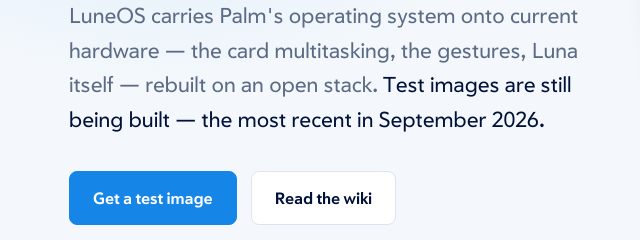
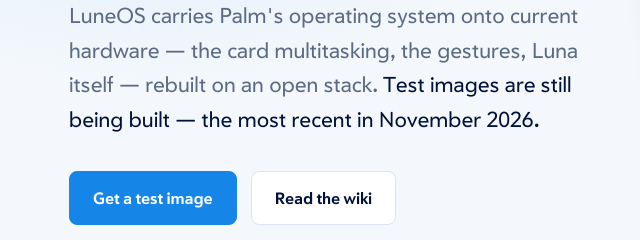
Before and after one commit to webOS-ports/webOS-ports.github.io, a plain HTML site: page index.html in a window 1280 px wide. Shown: the part 372-612 px from the top of the page, 35-675 px from the left. Drawn offline with Linux system fonts and the light colour scheme.

Commit message:
Say the latest test images are from November 2026
Co-Authored-By: Claude Sonnet 5.5 <noreply@anthropic.com>

```diff
--- a/index.html
+++ b/index.html
@@ -198,7 +198,7 @@ footer a{color:var(--soft)}
       <h1>webOS never stopped.</h1>
       <p class="lede">LuneOS carries Palm's operating system onto current hardware — the card
       multitasking, the gestures, Luna itself — rebuilt on an open stack.
-      <strong>Test images are still being built — the most recent in September 2026.</strong></p>
+      <strong>Test images are still being built — the most recent in November 2026.</strong></p>
       <div class="acts">
         <a class="btn btn-a" href="https://github.com/webOS-ports/luneos-testing/releases">Get a test image</a>
         <a class="btn btn-b" href="https://wiki.webos-ports.org/wiki/Main_Page">Read the wiki</a>
```
